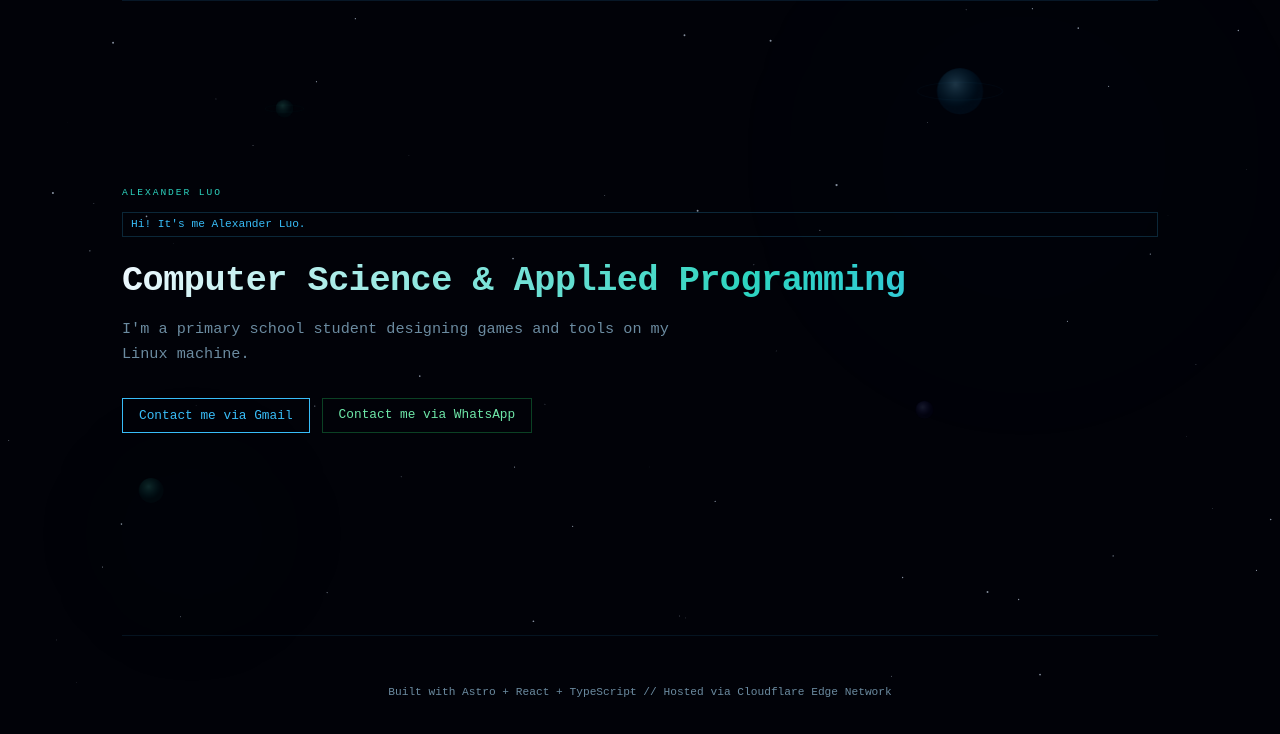
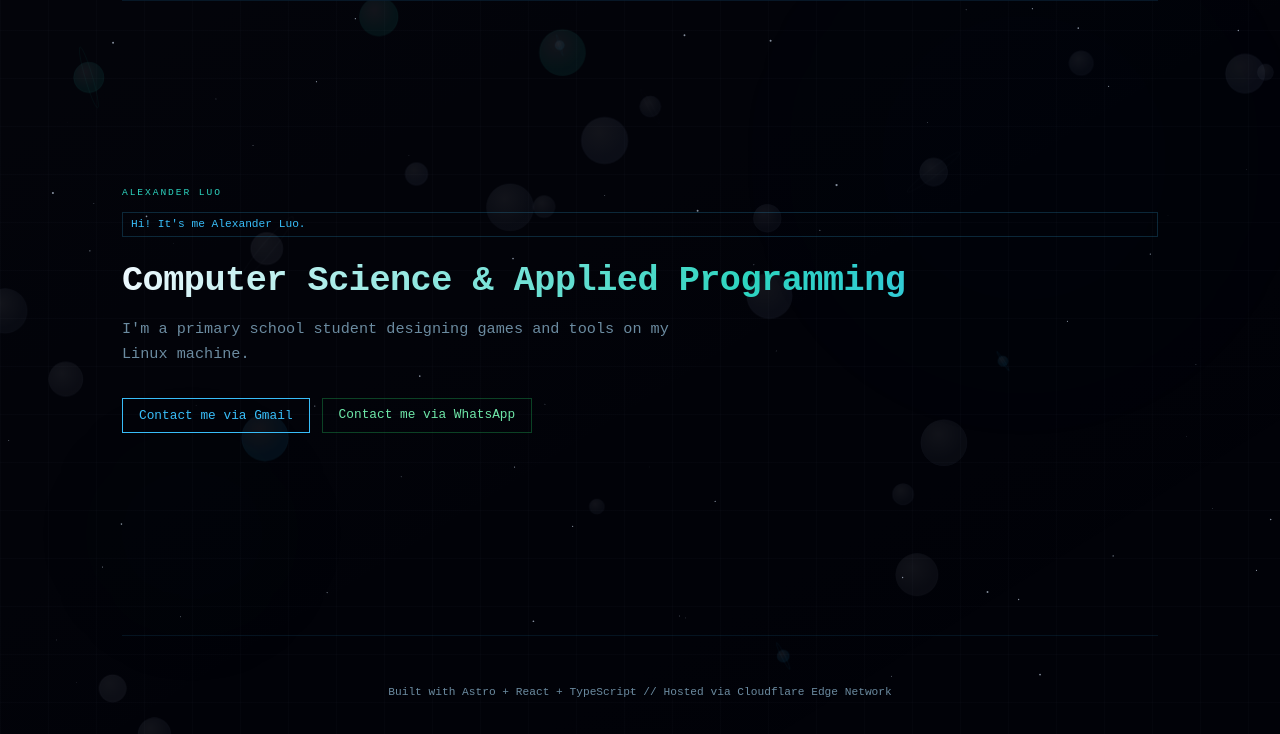
Before and after one commit to aluoty/website, an Astro site: page / in a window 1280 px wide. Shown: the part 66-800 px from the top of the page. Built offline with nearby package versions, Linux system fonts and the light colour scheme; Astro itself is replaced by a stand-in of ours.

Commit message:
css:more materialized

```diff
--- a/src/components/Planets.tsx
+++ b/src/components/Planets.tsx
@@ -1,38 +1,93 @@
+const STEEL = ['#64748b','#767f92','#858b9d','#6e7d95','#546379','#94a3b8','#7c8aa3','#5a6b7f','#8b9dc3','#9ca3af','#718096','#a0aabf'];
+const TEAL = '#2dd4bf';
+const BLUE = '#38bdf8';
+const WHITE = '#e2e8f0';
+
+function mulberry32(a: number) {
+  return () => {
+    a = (a + 0x6d2b79f5) | 0;
+    let t = Math.imul(a ^ (a >>> 15), 1 | a);
+    t = (t + Math.imul(t ^ (t >>> 7), 61 | t)) ^ t;
+    return ((t ^ (t >>> 14)) >>> 0) / 4294967296;
+  };
+}
+
+const rng = mulberry32(42);
+
+interface P {
+  cx: number; cy: number; r: number;
+  fill: string; ring: boolean;
+  dur: number; del: number; float: number;
+}
+
+function buildPlanets(): P[] {
+  const out: P[] = [];
+  for (let i = 0; i < 28; i++) {
+    const cx = rng() * 1440;
+    const cy = rng() * 900;
+    const r = rng() * 24 + 5;
+    const steel = STEEL[Math.floor(rng() * STEEL.length)];
+    const accent = rng() > 0.7;
+    const fill = accent ? (rng() > 0.5 ? TEAL : BLUE) : steel;
+    const ring = rng() > 0.65;
+    const dur = rng() * 18 + 8;
+    const del = rng() * -20;
+    const float = rng() * 8 + 3;
+    out.push({ cx, cy, r, fill, ring, dur, del, float });
+  }
+  out.sort((a, b) => a.r - b.r);
+  return out;
+}
+
 export function Planets() {
+  const planets = buildPlanets();
   return (
     <svg className="planets" viewBox="0 0 1440 900" preserveAspectRatio="xMidYMax slice" aria-hidden="true">
       <defs>
-        <radialGradient id="planet1" cx="40%" cy="35%" r="50%">
-          <stop offset="0" stopColor="#7dd3fc" stopOpacity="0.5" />
-          <stop offset="100%" stopColor="#0284c7" stopOpacity="0.15" />
-        </radialGradient>
-        <radialGradient id="planet2" cx="40%" cy="35%" r="50%">
-          <stop offset="0" stopColor="#5eead4" stopOpacity="0.35" />
-          <stop offset="100%" stopColor="#0d9488" stopOpacity="0.1" />
-        </radialGradient>
-        <radialGradient id="planet3" cx="40%" cy="35%" r="50%">
-          <stop offset="0" stopColor="#a5b4fc" stopOpacity="0.3" />
-          <stop offset="100%" stopColor="#4338ca" stopOpacity="0.08" />
-        </radialGradient>
+        <linearGradient id="g1" x1="0" y1="0" x2="1" y2="1">
+          <stop offset="0" stopColor={WHITE} stopOpacity="0.03" />
+          <stop offset="100%" stopColor={WHITE} stopOpacity="0" />
+        </linearGradient>
       </defs>
 
-      <g className="planet-group" style={{ transformOrigin: '1080px 180px' }}>
-        <ellipse cx={1080} cy={180} rx={48} ry={10} fill="none" stroke="rgba(56,189,248,0.1)" strokeWidth={1} />
-        <circle cx={1080} cy={180} r={26} fill="url(#planet1)" />
-      </g>
+      {planets.map((p, i) => {
+        const gradId = `pg${i}`;
+        return (
+          <g
+            key={i}
+            className="planet-group"
+            style={{
+              transformOrigin: `${p.cx}px ${p.cy}px`,
+              animationDuration: `${p.dur}s`,
+              animationDelay: `${p.del}s`,
+              '--float': `${p.float}px`,
+            } as React.CSSProperties}
+          >
+            {p.ring && (
+              <ellipse
+                cx={p.cx}
+                cy={p.cy}
+                rx={p.r * (rng() * 0.8 + 1.8)}
+                ry={p.r * (rng() * 0.15 + 0.2)}
+                fill="none"
+                stroke={p.fill}
+                strokeOpacity={0.08 + rng() * 0.08}
+                strokeWidth={0.5 + rng() * 0.5}
+                transform={`rotate(${rng() * 360}, ${p.cx}, ${p.cy})`}
+              />
+            )}
+            <defs>
+              <radialGradient id={gradId} cx="38%" cy="32%" r="55%">
+                <stop offset="0" stopColor={WHITE} stopOpacity="0.15" />
+                <stop offset="100%" stopColor={p.fill} stopOpacity="0.15" />
+              </radialGradient>
+            </defs>
+            <circle cx={p.cx} cy={p.cy} r={p.r} fill={`url(#${gradId})`} stroke={p.fill} strokeWidth={0.3} strokeOpacity={0.3} />
+          </g>
+        );
+      })}
 
-      <g className="planet-group" style={{ transformOrigin: '170px 630px', animationDuration: '20s' }}>
-        <circle cx={170} cy={630} r={14} fill="url(#planet2)" />
-      </g>
-
-      <g className="planet-group" style={{ transformOrigin: '1040px 540px', animationDuration: '25s' }}>
-        <circle cx={1040} cy={540} r={10} fill="url(#planet3)" />
-      </g>
-
-      <g className="planet-group" style={{ transformOrigin: '320px 200px', animationDuration: '18s' }}>
-        <ellipse cx={320} cy={200} rx={22} ry={4} fill="none" stroke="rgba(45,212,191,0.08)" strokeWidth={1} />
-        <circle cx={320} cy={200} r={10} fill="url(#planet2)" />
-      </g>
+      <rect x="0" y="0" width="1440" height="900" fill="url(#g1)" />
     </svg>
   );
 }
--- a/src/styles/global.css
+++ b/src/styles/global.css
@@ -4,6 +4,7 @@
   --text-dim: #6b8ba0;
   --accent: #38bdf8;
   --accent2: #2dd4bf;
+  --steel: #64748b;
   --border: rgba(56, 189, 248, 0.1);
   --font: 'JetBrains Mono', 'Fira Code', monospace;
 }
@@ -20,6 +21,10 @@ body {
   -webkit-font-smoothing: antialiased;
   min-height: 100vh;
   overflow-x: hidden;
+  background-image:
+    linear-gradient(rgba(100,116,139,0.03) 1px, transparent 1px),
+    linear-gradient(90deg, rgba(100,116,139,0.03) 1px, transparent 1px);
+  background-size: 48px 48px;
 }
 
 ::-webkit-scrollbar { width: 5px }
@@ -50,8 +55,8 @@ body {
 }
 
 @keyframes planet-float {
-  from { transform: translateY(-6px) }
-  to   { transform: translateY(6px) }
+  from { transform: translateY(calc(var(--float, 6px) * -1)) }
+  to   { transform: translateY(calc(var(--float, 6px))) }
 }
 
 /* Nebulas */
@@ -300,6 +305,7 @@ body {
   display: flex;
   flex-direction: column;
   transition: border-color 0.15s;
+  border-top-color: rgba(100, 116, 139, 0.15);
 }
 
 .project-card:hover,
```
